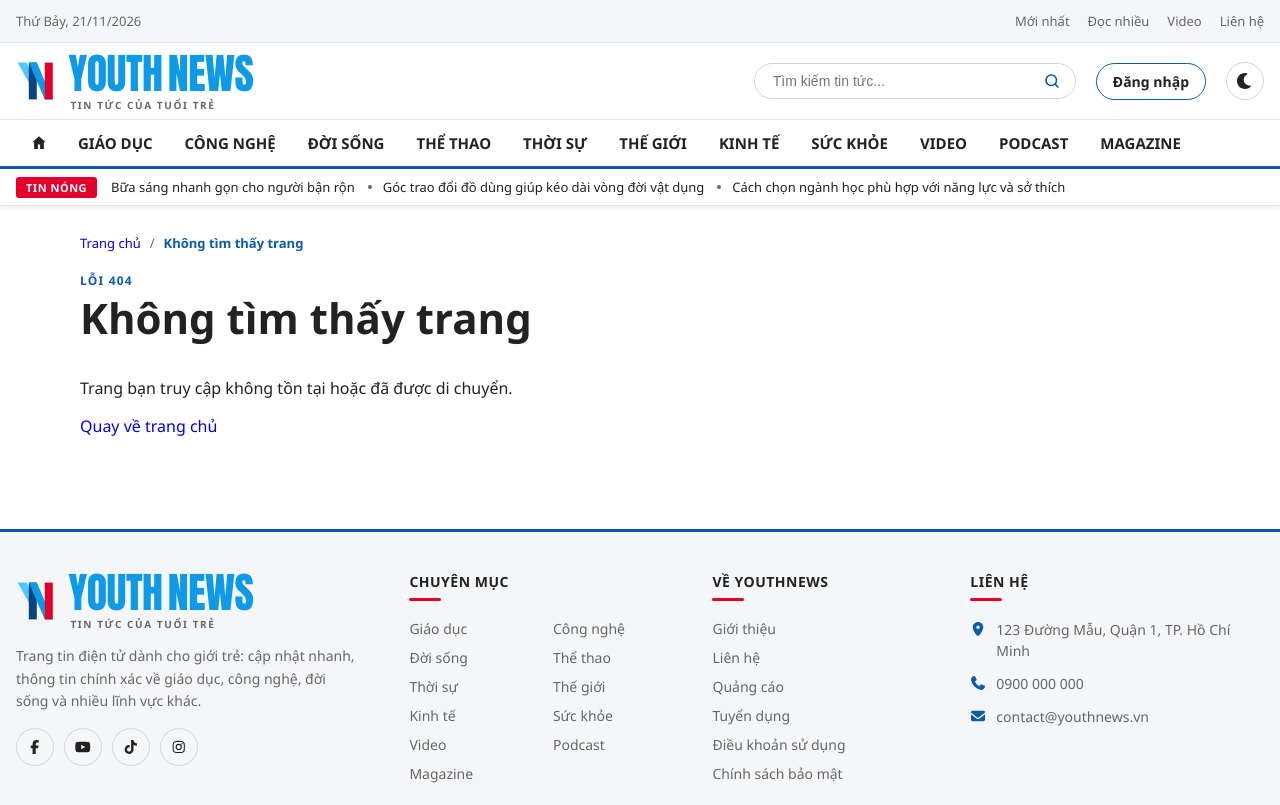
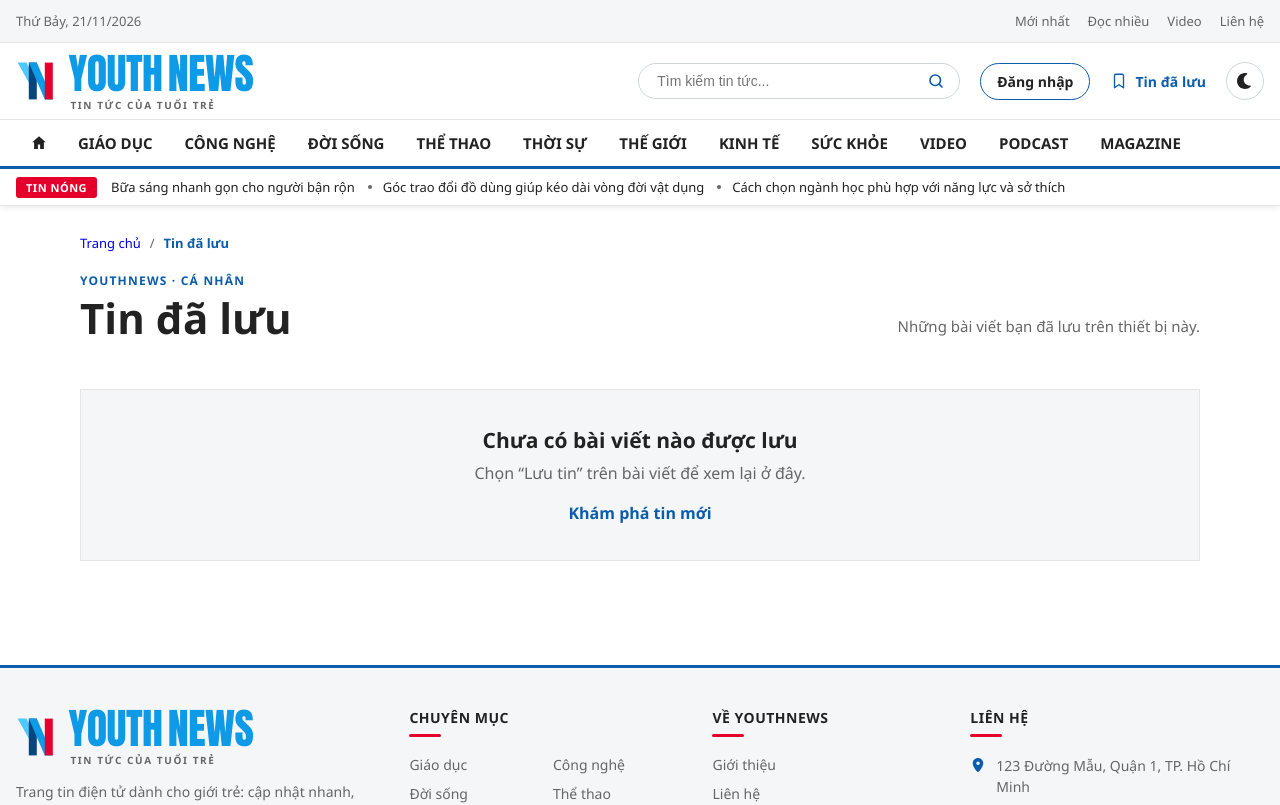
Before and after one commit to NguyenKhanhDinh/YouthNews, a React (Vite) app in the folder client/: page /tin-da-luu in a window 1280 px wide. Shown: the top 805 px of the page. Built offline with nearby package versions, Linux system fonts and the light colour scheme.

Commit message:
feat(bookmarks): thêm chức năng lưu và xem lại tin đã lưu

```diff
--- a/client/src/App.jsx
+++ b/client/src/App.jsx
@@ -7,6 +7,7 @@ import Register from './pages/register/Register'
 import SearchPage from './pages/SearchPage'
 import HomePage from './pages/HomePage/HomePage.jsx'
 import ArticleDetailPage from './pages/articleDetailPage/ArticleDetailPage'
+import SavedArticlesPage from './pages/SavedArticlesPage'
 import ForgotPassword from './pages/ForgotPassword'
 import NotFoundPage from './pages/notFoundPage/NotFoundPage'
 import VideoPage from './pages/videoPage/VideoPage'
@@ -36,6 +37,7 @@ function App() {
                     <Route path="/magazine/:slug" element={<MagazineDetailPage />} />
                     <Route path="/tim-kiem" element={<SearchPage />} />
                     <Route path="/bai-viet/:slug" element={<ArticleDetailPage />} />
+                    <Route path="/tin-da-luu" element={<SavedArticlesPage />} />
                     <Route element={<AuthLayout />}>
                         <Route path="/dang-nhap" element={<Login />} />
                         <Route path="/dang-ky" element={<Register />} />
--- a/client/src/components/header/Header.css
+++ b/client/src/components/header/Header.css
@@ -190,6 +190,26 @@
 .header .header__login:hover {
   background: var(--yn-primary);
   color: var(--yn-on-primary);
+}
+
+.header__saved {
+  display: inline-flex;
+  align-items: center;
+  justify-content: center;
+  gap: 7px;
+  color: var(--yn-primary) !important;
+  font-size: 14px;
+  font-weight: 600;
+  white-space: nowrap;
+}
+
+.header__saved:hover {
+  color: var(--yn-primary-dark) !important;
+}
+
+.header__saved:focus-visible {
+  outline: 2px solid var(--yn-primary);
+  outline-offset: 4px;
 }
 
 .header__theme {
@@ -538,6 +558,24 @@
     display: none;
   }
 
+  .header__saved {
+    width: 34px;
+    height: 34px;
+    flex: 0 0 34px;
+    border: 1px solid var(--yn-border-strong);
+    border-radius: 50%;
+  }
+
+  .header__saved span {
+    position: absolute;
+    width: 1px;
+    height: 1px;
+    overflow: hidden;
+    clip: rect(0, 0, 0, 0);
+    white-space: nowrap;
+    clip-path: inset(50%);
+  }
+
   .header .logo__mark {
     height: 32px;
   }
--- a/client/src/components/header/Header.jsx
+++ b/client/src/components/header/Header.jsx
@@ -244,6 +244,17 @@ export default function Header() {
                     </form>
 
                     <Link to="/dang-nhap" className="header__login">Đăng nhập</Link>
+                    <Link
+                        to="/tin-da-luu"
+                        className="header__saved"
+                        aria-label="Tin đã lưu"
+                        title="Tin đã lưu"
+                    >
+                        <svg viewBox="0 0 24 24" width="18" height="18" fill="none" stroke="currentColor" strokeWidth="1.8" strokeLinecap="round" strokeLinejoin="round" aria-hidden="true">
+                            <path d="M6 4.75A1.75 1.75 0 0 1 7.75 3h8.5A1.75 1.75 0 0 1 18 4.75V21l-6-4-6 4z" />
+                        </svg>
+                        <span>Tin đã lưu</span>
+                    </Link>
 
                     <button
                         className="header__theme"
--- /dev/null
+++ b/client/src/pages/SavedArticlesPage.css
@@ -0,0 +1,56 @@
+.saved-articles__count {
+    margin: 0 0 8px;
+    color: var(--yn-muted);
+    font-size: 14px;
+}
+
+.saved-articles__empty {
+    margin: 28px 0;
+    padding: 36px 24px;
+    border: 1px solid var(--yn-border);
+    text-align: center;
+    background: var(--yn-surface);
+}
+
+.saved-articles__empty h2 {
+    margin: 0 0 8px;
+    color: var(--yn-text);
+    font-size: 21px;
+}
+
+.saved-articles__empty p {
+    margin: 0 0 18px;
+    color: var(--yn-muted);
+}
+
+.saved-articles__empty a {
+    color: var(--yn-primary);
+    font-weight: 700;
+    text-decoration: none;
+}
+
+.saved-articles__empty a:hover {
+    text-decoration: underline;
+}
+
+.saved-articles__error {
+    padding: 16px;
+    border: 1px solid var(--yn-border);
+    color: var(--yn-text);
+    background: var(--yn-surface);
+}
+
+.saved-articles__error p {
+    margin: 0;
+}
+
+.saved-articles__error button {
+    margin-top: 12px;
+    padding: 0;
+    border: 0;
+    color: var(--yn-primary);
+    font: inherit;
+    font-weight: 700;
+    background: transparent;
+    cursor: pointer;
+}
--- /dev/null
+++ b/client/src/pages/SavedArticlesPage.jsx
@@ -0,0 +1,74 @@
+import { useState } from 'react'
+import { Link } from 'react-router-dom'
+import { api, useApi } from '../api'
+import ArticleCard from '../components/article/ArticleCard'
+import { getSavedArticleSlugs } from '../utils/bookmarks'
+import './educationPage/EducationPage.css'
+import './SavedArticlesPage.css'
+
+export default function SavedArticlesPage() {
+    const [{ savedSlugs, bookmarkError }] = useState(() => {
+        try {
+            return { savedSlugs: getSavedArticleSlugs(), bookmarkError: null }
+        } catch (error) {
+            return { savedSlugs: [], bookmarkError: error }
+        }
+    })
+    const articlesState = useApi(api.getArticles, { page: 1, limit: 100 })
+
+    const loading = articlesState.loading
+    const error = bookmarkError || articlesState.error
+    const savedArticles = !loading && !error
+        ? articlesState.data.items.filter((article) => savedSlugs.includes(article.slug))
+        : []
+
+    return (
+        <div className="education-page saved-articles">
+            <div className="education-page__container">
+                <div className="education-page__breadcrumb">
+                    <Link to="/">Trang chủ</Link>
+                    <span aria-hidden="true">/</span>
+                    <span aria-current="page">Tin đã lưu</span>
+                </div>
+
+                <section className="education-page__heading" aria-labelledby="saved-articles-title">
+                    <div>
+                        <p className="education-page__eyebrow">YouthNews · Cá nhân</p>
+                        <h1 id="saved-articles-title">Tin đã lưu</h1>
+                    </div>
+                    <p className="education-page__intro">
+                        Những bài viết bạn đã lưu trên thiết bị này.
+                    </p>
+                </section>
+
+                {loading ? (
+                    <p role="status" aria-busy="true">Đang tải tin đã lưu…</p>
+                ) : error ? (
+                    <div className="saved-articles__error" role="alert">
+                        <p>{error.message || 'Không thể tải danh sách tin đã lưu.'}</p>
+                        {articlesState.error && (
+                            <button type="button" onClick={articlesState.refetch}>Thử lại</button>
+                        )}
+                    </div>
+                ) : savedArticles.length > 0 ? (
+                    <>
+                        <p className="saved-articles__count" aria-live="polite">
+                            {savedArticles.length} bài viết
+                        </p>
+                        <div className="article-list">
+                            {savedArticles.map((article) => (
+                                <ArticleCard article={article} key={article.slug} />
+                            ))}
+                        </div>
+                    </>
+                ) : (
+                    <div className="saved-articles__empty" role="status">
+                        <h2>Chưa có bài viết nào được lưu</h2>
+                        <p>Chọn “Lưu tin” trên bài viết để xem lại ở đây.</p>
+                        <Link to="/">Khám phá tin mới</Link>
+                    </div>
+                )}
+            </div>
+        </div>
+    )
+}
--- a/client/src/pages/articleDetailPage/ArticleDetailPage.css
+++ b/client/src/pages/articleDetailPage/ArticleDetailPage.css
@@ -76,6 +76,39 @@
     flex-wrap: wrap;
     gap: 8px 18px;
     color: var(--yn-muted);
+    font-size: 13px;
+}
+
+.article-detail__save {
+    display: inline-flex;
+    align-items: center;
+    gap: 8px;
+    margin-top: 18px;
+    padding: 8px 12px;
+    border: 1px solid var(--yn-border-strong);
+    border-radius: 999px;
+    color: var(--yn-primary);
+    font: inherit;
+    font-size: 14px;
+    font-weight: 700;
+    background: var(--yn-bg);
+    cursor: pointer;
+}
+
+.article-detail__save:hover,
+.article-detail__save.is-saved {
+    border-color: var(--yn-primary);
+    background: var(--yn-hover);
+}
+
+.article-detail__save:focus-visible {
+    outline: 2px solid var(--yn-primary);
+    outline-offset: 2px;
+}
+
+.article-detail__bookmark-error {
+    margin: 10px 0 0;
+    color: var(--yn-accent);
     font-size: 13px;
 }
 
--- a/client/src/pages/articleDetailPage/ArticleDetailPage.jsx
+++ b/client/src/pages/articleDetailPage/ArticleDetailPage.jsx
@@ -5,15 +5,28 @@ import { categories } from '../../data/categories'
 import { slugify } from '../../data/seed'
 import ArticleCard from '../../components/article/ArticleCard'
 import AdSlot from '../../components/ads/AdSlot'
+import { isArticleSaved, toggleSavedArticle } from '../../utils/bookmarks'
 import './ArticleDetailPage.css'
 
 export default function ArticleDetailPage() {
     const { slug } = useParams()
+    return <ArticleDetailContent key={slug} slug={slug} />
+}
+
+function ArticleDetailContent({ slug }) {
     const articleState = useApi(api.getArticleBySlug, slug)
     const relatedState = useApi(api.getRelatedArticles, slug)
     const article = articleState.data
     const relatedArticles = relatedState.data ?? []
     const [progress, setProgress] = useState(0)
+    const [bookmarkState, setBookmarkState] = useState(() => {
+        try {
+            return { isSaved: isArticleSaved(slug), error: null }
+        } catch (error) {
+            return { isSaved: false, error }
+        }
+    })
+    const { isSaved, error: bookmarkError } = bookmarkState
 
     useEffect(() => {
         const handleScroll = () => {
@@ -62,6 +75,14 @@ export default function ArticleDetailPage() {
     const categoryPath = `/chuyen-muc/${article.categorySlug}`
     const tags = [...new Set(article.tags ?? [])]
 
+    const handleToggleSaved = () => {
+        try {
+            setBookmarkState({ isSaved: toggleSavedArticle(article.slug), error: null })
+        } catch (error) {
+            setBookmarkState((current) => ({ ...current, error }))
+        }
+    }
+
     return (
         <article className="article-detail">
             <div
@@ -87,6 +108,22 @@ export default function ArticleDetailPage() {
                         <time>{article.date}</time>
                         <span>{article.readTime}</span>
                     </div>
+                    <button
+                        className={`article-detail__save${isSaved ? ' is-saved' : ''}`}
+                        type="button"
+                        onClick={handleToggleSaved}
+                        aria-pressed={isSaved}
+                    >
+                        <svg viewBox="0 0 24 24" width="18" height="18" fill={isSaved ? 'currentColor' : 'none'} stroke="currentColor" strokeWidth="1.8" strokeLinecap="round" strokeLinejoin="round" aria-hidden="true">
+                            <path d="M6 4.75A1.75 1.75 0 0 1 7.75 3h8.5A1.75 1.75 0 0 1 18 4.75V21l-6-4-6 4z" />
+                        </svg>
+                        {isSaved ? 'Đã lưu' : 'Lưu tin'}
+                    </button>
+                    {bookmarkError && (
+                        <p className="article-detail__bookmark-error" role="alert">
+                            {bookmarkError.message}
+                        </p>
+                    )}
                 </header>
 
                 <figure className="article-detail__cover">
--- /dev/null
+++ b/client/src/utils/bookmarks.js
@@ -0,0 +1,47 @@
+const STORAGE_KEY = 'youthnews:saved-articles'
+
+function readSlugs() {
+    let value
+    try {
+        value = localStorage.getItem(STORAGE_KEY)
+    } catch (error) {
+        throw new Error('Không thể truy cập bộ nhớ lưu tin trên thiết bị.', { cause: error })
+    }
+
+    if (!value) return []
+
+    let slugs
+    try {
+        slugs = JSON.parse(value)
+    } catch (error) {
+        throw new Error('Danh sách tin đã lưu bị lỗi dữ liệu.', { cause: error })
+    }
+
+    if (!Array.isArray(slugs) || slugs.some((slug) => typeof slug !== 'string')) {
+        throw new Error('Danh sách tin đã lưu không đúng định dạng.')
+    }
+
+    return [...new Set(slugs)]
+}
+
+export function getSavedArticleSlugs() {
+    return readSlugs()
+}
+
+export function isArticleSaved(slug) {
+    return readSlugs().includes(slug)
+}
+
+export function toggleSavedArticle(slug) {
+    const slugs = readSlugs()
+    const isSaved = slugs.includes(slug)
+    const updatedSlugs = isSaved ? slugs.filter((item) => item !== slug) : [...slugs, slug]
+
+    try {
+        localStorage.setItem(STORAGE_KEY, JSON.stringify(updatedSlugs))
+    } catch (error) {
+        throw new Error('Không thể cập nhật danh sách tin đã lưu trên thiết bị.', { cause: error })
+    }
+
+    return !isSaved
+}
```
